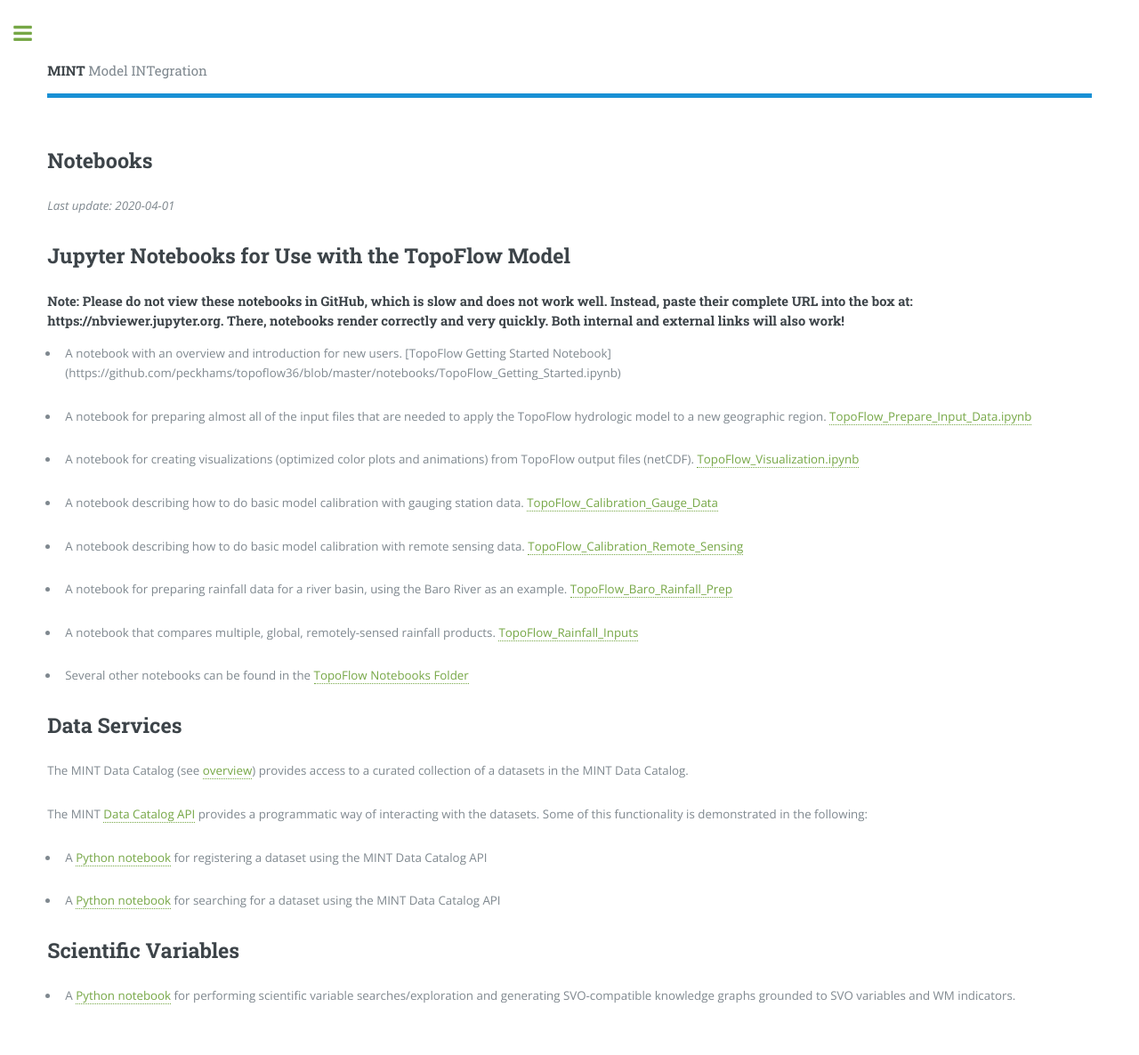
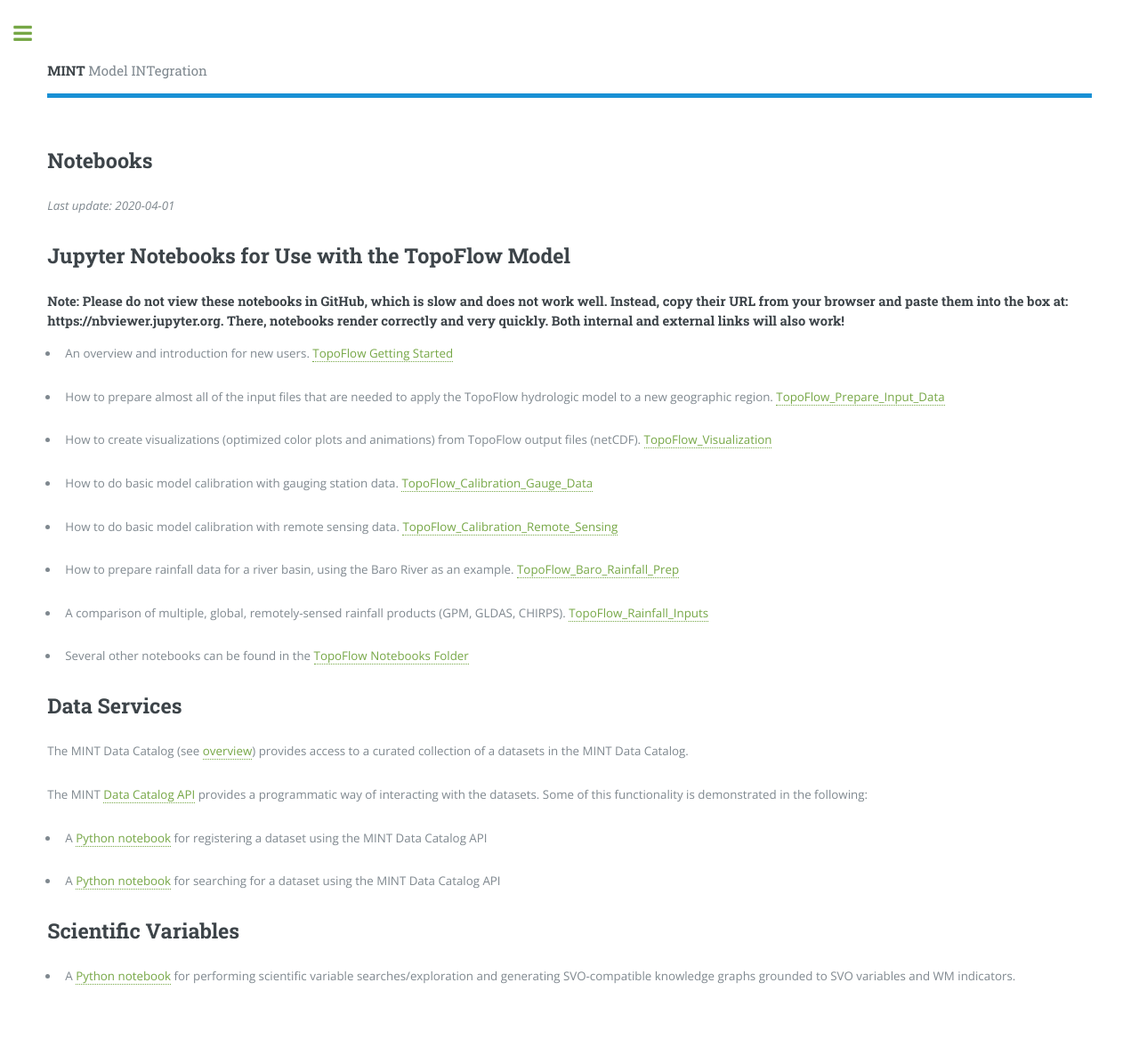
Before and after one commit to KnowledgeCaptureAndDiscovery/MINT, a Jekyll site: the page built from notebooks.md, in a window 1280 px wide. Shown: the whole page at 89% size. Built offline with Jekyll 4.4.1, drawn with Linux system fonts in a browser that asks for light colours; after the commit the page ends 1164 px from its top, so only the background shows below that.

Commit message:
Update notebooks.md

```diff
--- a/notebooks.md
+++ b/notebooks.md
@@ -7,22 +7,21 @@
 
 ## Jupyter Notebooks for Use with the TopoFlow Model
 
-#### <b>Note</b>: Please do not view these notebooks in GitHub, which is slow and does not work well.  Instead, paste their complete URL into the box at: https://nbviewer.jupyter.org.  There, notebooks render correctly and very quickly.  Both internal and external links will also work!
+#### <b>Note</b>: Please do not view these notebooks in GitHub, which is slow and does not work well.  Instead, copy their URL from your browser and paste them into the box at: https://nbviewer.jupyter.org.  There, notebooks render correctly and very quickly.  Both internal and external links will also work!
 
- * A notebook with an overview and introduction for new users.  [TopoFlow Getting Started Notebook]
- (https://github.com/peckhams/topoflow36/blob/master/notebooks/TopoFlow_Getting_Started.ipynb)
+ * An overview and introduction for new users.  [TopoFlow Getting Started](https://github.com/peckhams/topoflow36/blob/master/notebooks/TopoFlow_Getting_Started.ipynb)
 
-  * A notebook for preparing almost all of the input files that are needed to apply the TopoFlow hydrologic model to a new geographic region. [TopoFlow_Prepare_Input_Data.ipynb](https://github.com/peckhams/topoflow36/blob/master/notebooks/TopoFlow_Prepare_Input_Data.ipynb)
+  * How to prepare almost all of the input files that are needed to apply the TopoFlow hydrologic model to a new geographic region. [TopoFlow_Prepare_Input_Data](https://github.com/peckhams/topoflow36/blob/master/notebooks/TopoFlow_Prepare_Input_Data.ipynb)
 
-  * A notebook for creating visualizations (optimized color plots and animations) from TopoFlow output files (netCDF). [TopoFlow_Visualization.ipynb](https://github.com/peckhams/topoflow36/blob/master/notebooks/TopoFlow_Visualization.ipynb)
+  * How to create visualizations (optimized color plots and animations) from TopoFlow output files (netCDF). [TopoFlow_Visualization](https://github.com/peckhams/topoflow36/blob/master/notebooks/TopoFlow_Visualization.ipynb)
 
-  * A notebook describing how to do basic model calibration with gauging station data. [TopoFlow_Calibration_Gauge_Data](https://github.com/peckhams/topoflow36/blob/master/notebooks/TopoFlow_Calibration_Gauge_Data.ipynb)
+  * How to do basic model calibration with gauging station data. [TopoFlow_Calibration_Gauge_Data](https://github.com/peckhams/topoflow36/blob/master/notebooks/TopoFlow_Calibration_Gauge_Data.ipynb)
 
-  * A notebook describing how to do basic model calibration with remote sensing data. [TopoFlow_Calibration_Remote_Sensing](https://github.com/peckhams/topoflow36/blob/master/notebooks/TopoFlow_Calibration_Remote_Sensing.ipynb)
+  * How to do basic model calibration with remote sensing data. [TopoFlow_Calibration_Remote_Sensing](https://github.com/peckhams/topoflow36/blob/master/notebooks/TopoFlow_Calibration_Remote_Sensing.ipynb)
 
-  * A notebook for preparing rainfall data for a river basin, using the Baro River as an example. [TopoFlow_Baro_Rainfall_Prep](https://github.com/peckhams/topoflow36/blob/master/notebooks/TopoFlow_Baro_Rainfall_Prep.ipynb)
+  * How to prepare rainfall data for a river basin, using the Baro River as an example. [TopoFlow_Baro_Rainfall_Prep](https://github.com/peckhams/topoflow36/blob/master/notebooks/TopoFlow_Baro_Rainfall_Prep.ipynb)
 
-  * A notebook that compares multiple, global, remotely-sensed rainfall products. [TopoFlow_Rainfall_Inputs](https://github.com/peckhams/topoflow36/blob/master/notebooks/TopoFlow_Rainfall_Inputs.ipynb)
+  * A comparison of multiple, global, remotely-sensed rainfall products (GPM, GLDAS, CHIRPS). [TopoFlow_Rainfall_Inputs](https://github.com/peckhams/topoflow36/blob/master/notebooks/TopoFlow_Rainfall_Inputs.ipynb)
 
   * Several other notebooks can be found in the [TopoFlow Notebooks Folder](https://github.com/peckhams/topoflow36/tree/master/notebooks)
 
```
